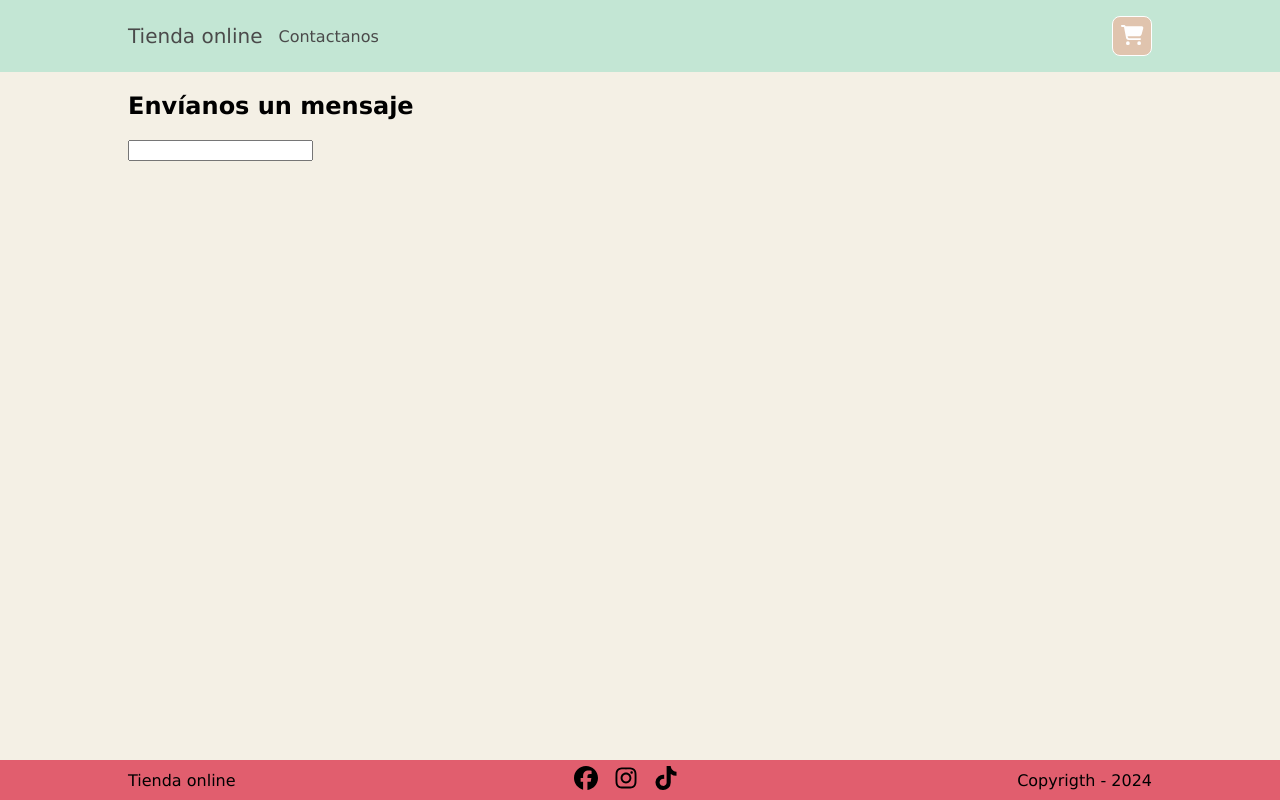
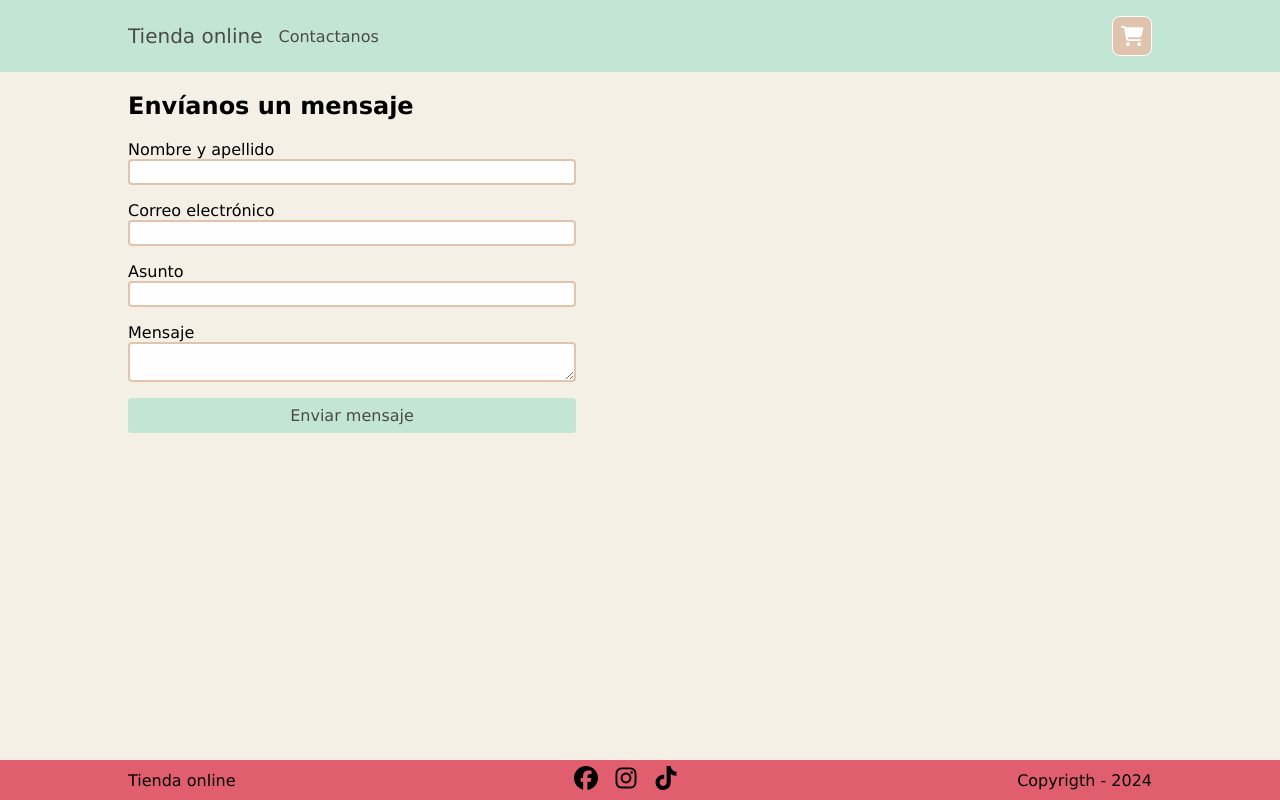
Before and after one commit to mvidal90/eit-ecommerce, a React (Create React App) app: page /contact in a window 1280 px wide. Built offline with nearby package versions, Linux system fonts and the light colour scheme.

Commit message:
ADD form components and api submit

```diff
--- a/src/components/Form.jsx
+++ b/src/components/Form.jsx
@@ -1,23 +1,24 @@
 import React from 'react'
-import { useForm } from '../hooks/useForm';
+import Button from './Button';
 
-function Form() {
-    const {values, handleInputChange} = useForm({
-        name: ""
-    })
-
+function Form({children, onSubmit, labelButton, loading}) {
     return (
-        <form onSubmit={
-            e => {
-                e.preventDefault();
-                console.log(values)
+        <form
+            onSubmit={
+                e => {
+                    e.preventDefault();
+                    onSubmit()
+                }
             }
-        }>
-            <input
-                type="text"
-                name="name"
-                value={values.name}
-                onChange={handleInputChange} />
+            className="form__container"
+        >
+            {children}
+            <Button
+                type='submit'
+                label={loading ? "Enviando..." : labelButton}
+                className={"form__button-submit"}
+                disabled={loading}
+                />
         </form>
     )
 }
--- /dev/null
+++ b/src/components/InputGroup.jsx
@@ -0,0 +1,36 @@
+import React from 'react'
+
+function InputGroup({
+    id,
+    inputLabel,
+    inputType = "text",
+    onChange,
+    values
+}) {
+    return (
+        <div className='input-group__container'>
+            <label htmlFor={id}>{inputLabel}</label>
+            {
+                inputType === "textarea" ?
+                    <textarea
+                        id={id}
+                        name={id}
+                        type={inputType}
+                        onChange={onChange}
+                        value={values[id]}
+                        className='input-group__input'
+                    ></textarea>
+                :
+                    <input
+                        id={id}
+                        name={id}
+                        type={inputType}
+                        onChange={onChange}
+                        value={values[id]}
+                        className='input-group__input' />
+            }
+        </div>
+    )
+}
+
+export default InputGroup
--- a/src/hooks/useForm.js
+++ b/src/hooks/useForm.js
@@ -11,8 +11,11 @@ export const useForm = (INITIAL_STATE) => {
         })
     }
 
+    const resetForm = () => setValues(INITIAL_STATE)
+
     return {
         values,
-        handleInputChange
+        handleInputChange,
+        resetForm
     }
 }
--- a/src/pages/Contact.jsx
+++ b/src/pages/Contact.jsx
@@ -1,12 +1,69 @@
-import React from 'react'
+import React, { useState } from 'react'
 import Text from '../components/Text'
 import Form from '../components/Form'
+import InputGroup from '../components/InputGroup'
+
+import { useForm } from "../hooks/useForm";
+import { postMessage } from '../util/api';
+
+const INITIAL_STATE = {
+    name: "",
+    email: "",
+    subject: "",
+    body: ""
+}
 
 function Contact() {
+    const {values, handleInputChange, resetForm} = useForm(INITIAL_STATE)
+    const [loadingForm, setLoadingForm] = useState(false)
+
+    const inputProps = {
+        name: {
+            inputLabel: "Nombre y apellido",
+        },
+        email: {
+            inputLabel: "Correo electrónico",
+            inputType: "email"
+        },
+        subject: {
+            inputLabel: "Asunto",
+        },
+        body: {
+            inputLabel: "Mensaje",
+            inputType: "textarea"
+        }
+    }
+
     return (
         <div className='contact__container'>
             <Text renderAs="h2" content="Envíanos un mensaje"/>
-            <Form />
+            <Form
+                onSubmit={() => {
+                    setLoadingForm(true)
+                    postMessage(values)
+                        .then( data => console.log(data))
+                        .catch( err => console.error(err))
+                        .finally( () => {
+                            setLoadingForm(false)
+                            resetForm()})
+                }}
+                labelButton="Enviar mensaje"
+                loading={loadingForm}
+            >
+                {
+                    Object.entries(inputProps)
+                        .map(
+                            ([key, props]) =>
+                                <InputGroup
+                                    key={key}
+                                    id={key}
+                                    onChange={handleInputChange}
+                                    values={values}
+                                    {...props}
+                                />
+                        )
+                }
+            </Form>
         </div>
     )
 }
--- a/src/scss/base/_base.scss
+++ b/src/scss/base/_base.scss
@@ -1,6 +1,9 @@
+
+* {
+    font-family: Verdana, Geneva, Tahoma, sans-serif;
+}
 
 body {
-    font-family: Verdana, Geneva, Tahoma, sans-serif;
     margin: 0;
     background-color: $background-color;
     padding-top: $navbar-height;
--- /dev/null
+++ b/src/scss/components/_form.scss
@@ -0,0 +1,17 @@
+
+.form__container {
+    display: flex;
+    flex-direction: column;
+    gap: 1rem;
+    .form__button-submit {
+        background-color: $secondary-color;
+        border: none;
+        border-radius: 0.25rem;
+        color: $typography-color;
+        font-size: $font-size-md;
+        padding: 0.5rem;
+        &:disabled {
+            background-color: $secondary-hover;
+        }
+    }
+}
--- /dev/null
+++ b/src/scss/components/_input-group.scss
@@ -0,0 +1,13 @@
+
+
+.input-group__container {
+    display: flex;
+    flex-direction: column;
+    .input-group__input {
+        background-color: $white;
+        border: 2px solid $terciary-color;
+        border-radius: 0.25rem;
+        font-size: $font-size-sm;
+        padding: 0.25rem;
+    }
+}
--- a/src/scss/pages/_contact.scss
+++ b/src/scss/pages/_contact.scss
@@ -1,4 +1,10 @@
 
 .contact__container {
     margin: 0 10%;
+    @media (min-width: 600px) {
+        width: 50%;
+    }
+    @media (min-width: 1200px) {
+        width: 35%;
+    }
 }
--- a/src/scss/styles.scss
+++ b/src/scss/styles.scss
@@ -7,6 +7,8 @@
 @import "./components/card";
 @import "./components/cart";
 @import "./components/counter";
+@import "./components/form";
+@import "./components/input-group";
 @import "./components/socialmedia";
 
 @import "./layout/footer";
--- a/src/util/api.js
+++ b/src/util/api.js
@@ -8,3 +8,8 @@ export const getProducts = async () => {
     const resp = await axiosInstance.get("/products")
     return resp.data;
 }
+
+export const postMessage = async body => {
+    const resp = await axiosInstance.post("/messages", body)
+    return resp.data;
+}
```
